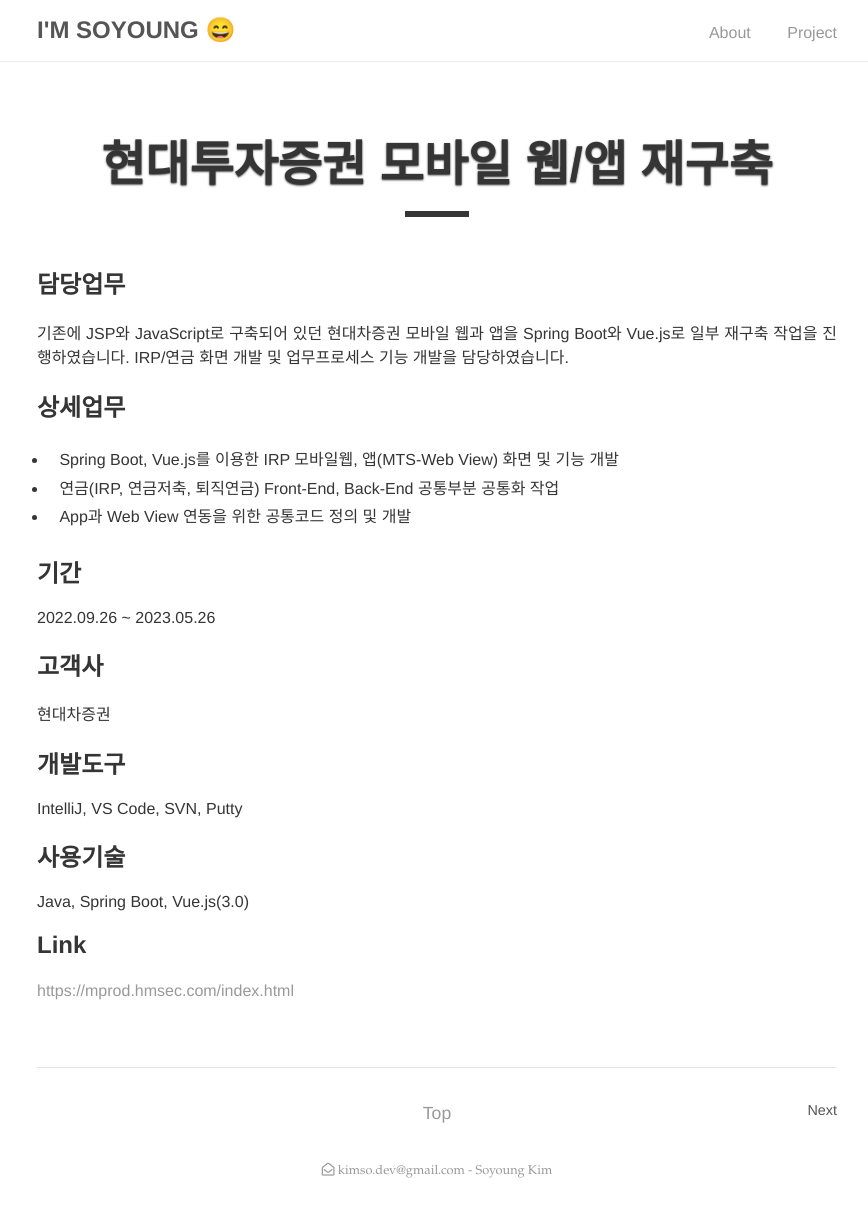
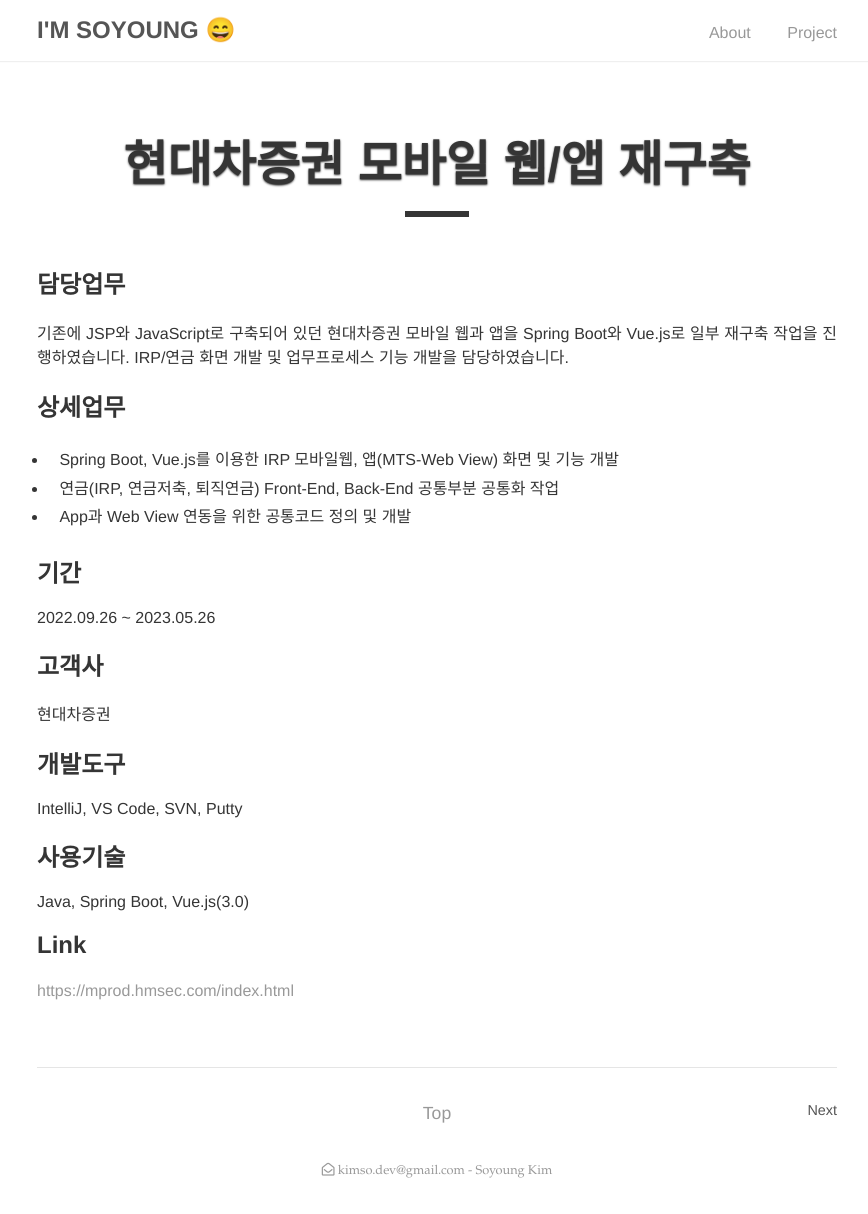
Before and after one commit to soyoungkim9/kimsy.github.io, a Jekyll site: the page built from _posts/2023-05-21-create-ap.theme.md, in a window 1280 px wide. Shown: the whole page, without its empty margins (203-1071 px from the left). Built offline with Jekyll 4.4.1, drawn with Linux system fonts in a browser that asks for light colours.

Commit message:
오탈자 수정

```diff
--- a/_posts/2023-05-21-create-ap.theme.md
+++ b/_posts/2023-05-21-create-ap.theme.md
@@ -1,6 +1,6 @@
 ---
 layout: post
-title: 현대투자증권 모바일 웹/앱 재구축
+title: 현대차증권 모바일 웹/앱 재구축
 info: 기존에 JSP와 JavaScript로 구축되어 있던 모바일 웹과 앱을 Spring Boot, Vue.js로 재구축 작업 진행
 type: 현대차증권(고객사), 사이버이메지네이션(발주처)
 term: 2022. 09 ~ 2023. 05
```
Also changed, not shown: index.md (+1 -1 lines).
